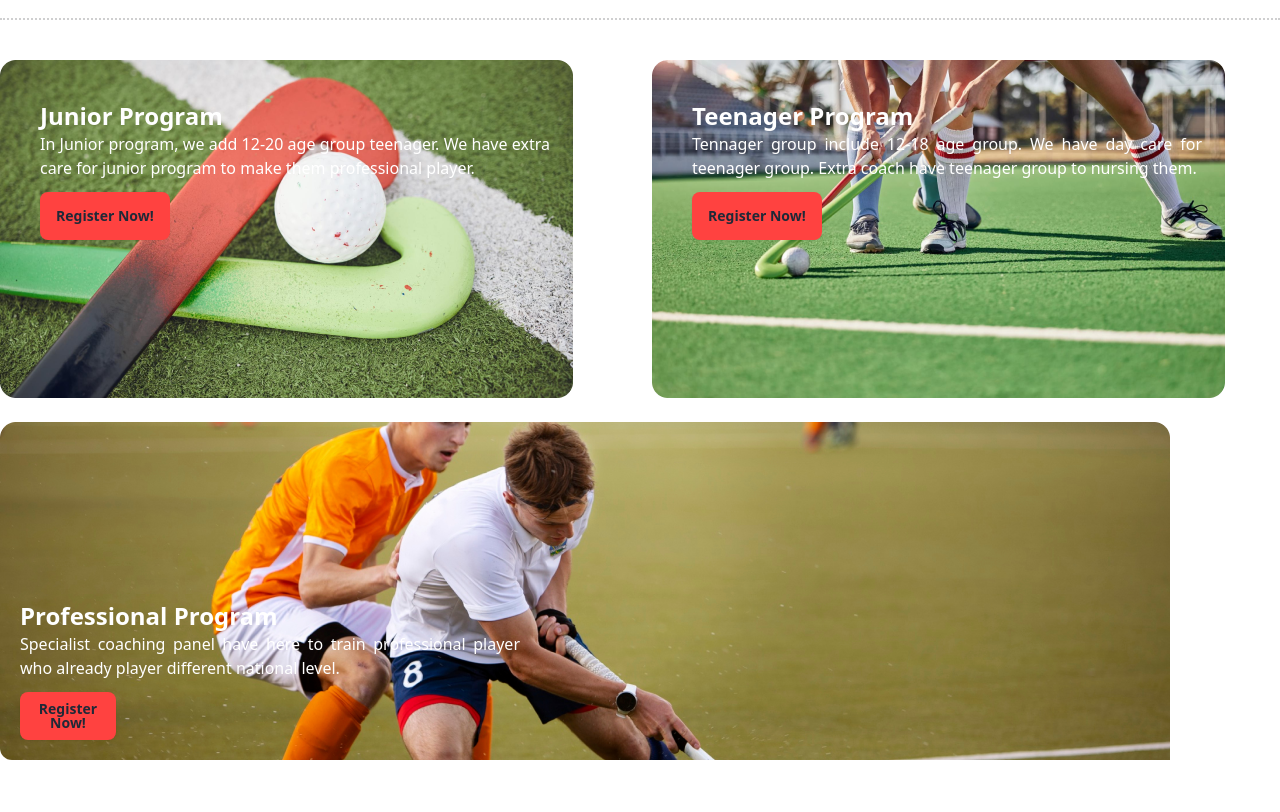
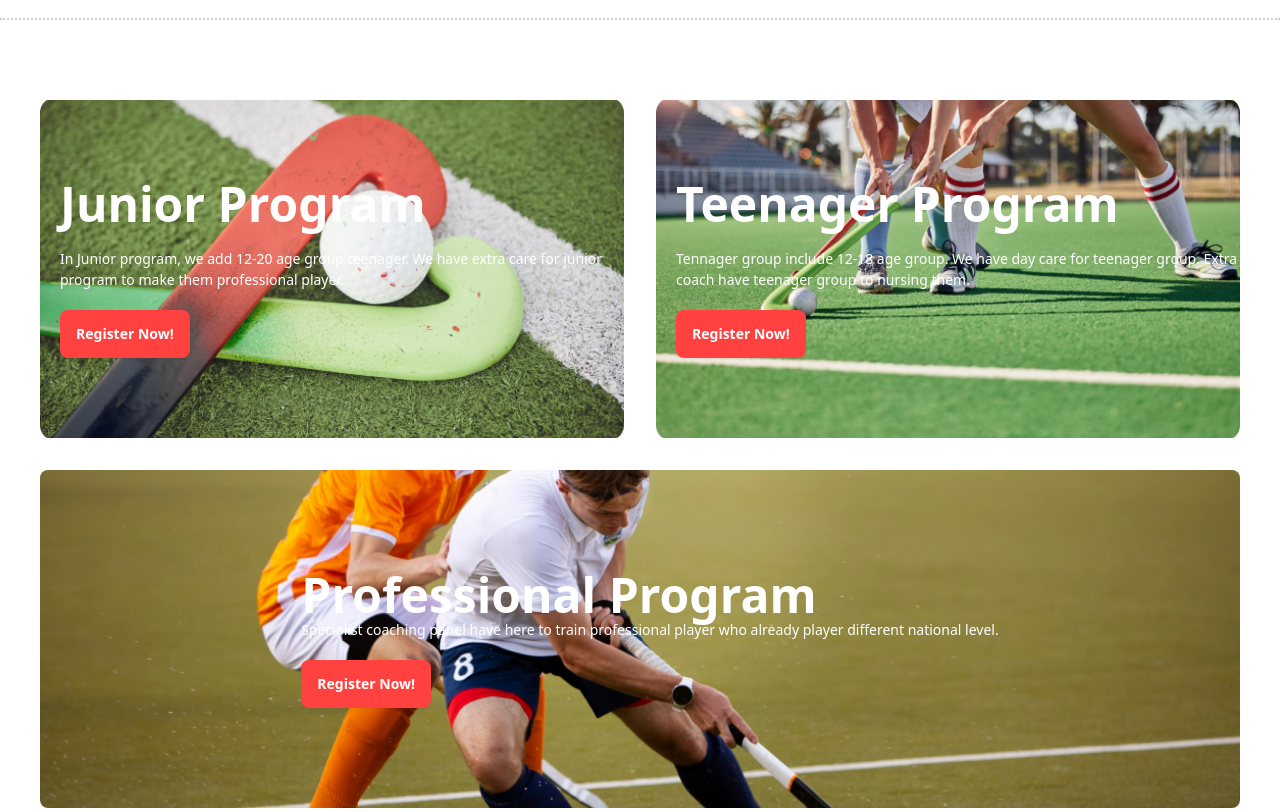
Before and after one commit to Ajjaj-Ahmed/hockey_club_website, a plain HTML site: page index.html in a window 1280 px wide. Shown: the part 1400-2212 px from the top of the page. Drawn offline with nearby package versions, Linux system fonts and the light colour scheme.

Commit message:
complete group section

```diff
--- a/index.html
+++ b/index.html
@@ -151,28 +151,32 @@
   <p class="text-[14px] lg:text-[16px] text-center font-medium">Our club have different programs for different group. We have junior program for new comer and also adult programs who are interested to play hockey's in their stage.</p>
 </div>
 
-<div class="grid grid-cols-1 justify-center items-center lg:grid-cols-2 gap-6  ">
+<div class="grid grid-cols-1 gap-6 p-5 mt-5 lg:mt-8 lg:p-10 lg:gap-8 lg:grid-cols-2">
 
-  <div class="bg-[url('../Images/2.png')] bg-no-repeat  h-[244px] lg:w-[590px] lg:lg:h-[338px]  rounded-xl p-10">
-    <h2 class="text-white text-xl lg:text-2xl font-extrabold">Junior Program</h2>
-    <p class="text-white font-medium text-justify mb-3">In Junior program, we add 12-20 age group teenager. We have extra care for junior program to make them professional player.</p>
-      <button class="btn bg-[#FF4240] border-none rounded-lg w-26">Register Now!</button>
-
+  <div class="hero h-[244px] lg:h-[338px] rounded-lg" style="background-image: url('/Images/2.png');">
+        <div  class="ml-5 text-white">
+          <h1 class="mb-5 text-xl lg:text-5xl font-bold">Junior Program</h1>
+          <p class="text-[14px] mb-5">In Junior program, we add 12-20 age group teenager. We have extra care for junior program to make them professional player.</p>
+          <button class="btn  bg-[#FF4240] border-none text-white">Register Now!</button>
+        </div>
+  </div>
+  <!-- 2nd slide -->
+  <div class="hero rounded-lg h-[244px] lg:h-[338px] " style="background-image: url('/Images/3.png');">
+        <div class="ml-5 text-white">
+          <h1 class="mb-5 text-xl lg:text-5xl font-bold">Teenager Program</h1>
+          <p class="text-[14px] mb-5">Tennager group include 12-18 age group. We have day care for teenager group. Extra coach have teenager group to nursing them.</p>
+          <button class="btn bg-[#FF4240] border-none text-white">Register Now!</button>
+        </div>
+  </div>
+  <!-- Third Slide -->
+  <div class="hero rounded-lg lg:col-span-2 h-[244px] lg:h-[338px] bg-opacity-60" style="background-image: url('/Images/4.png');">
+        <div class="ml-5  text-white">
+          <h1 class=" text-xl lg:text-5xl font-bold">Professional Program</h1>
+          <p class="text-[14px] mb-5">Specialist coaching panel have here to train professional player who already player different national level.</p>
+          <button class="btn  bg-[#FF4240] border-none text-white">Register Now!</button>
+        </div>
   </div>
 
-  <div class=" bg-[url('../Images/3.png')] bg-no-repeat  h-[244px] lg:w-[590px] lg:lg:h-[338px]  rounded-xl p-10">
-
-    <h2 class="text-white text-xl lg:text-2xl font-extrabold">Teenager Program</h2>
-    <p class="text-white font-medium text-justify mb-3">Tennager group include 12-18 age group. We have day care for teenager group. Extra coach have teenager group to nursing them.</p>
-      <button class="btn bg-[#FF4240] border-none w-26">Register Now!</button>
-  </div>
-
-  <div class=" flex flex-col px-5 pb-5 justify-end bg-[url('../Images/4.png')] bg-no-repeat h-[244px] lg:w-[1200px] lg:h-[338px] lg:col-span-2 rounded-xl ">
-    <h2 class="text-white text-xl lg:text-2xl font-extrabold">Professional Program</h2>
-    <p class="text-white font-medium text-justify w-[500px] mb-3">Specialist coaching panel have here to train professional player who already player different national level.</p>
-      <button class="btn bg-[#FF4240] border-none lg:w-24">Register Now!</button>
-
-  </div>
 </div>
 
 
```
